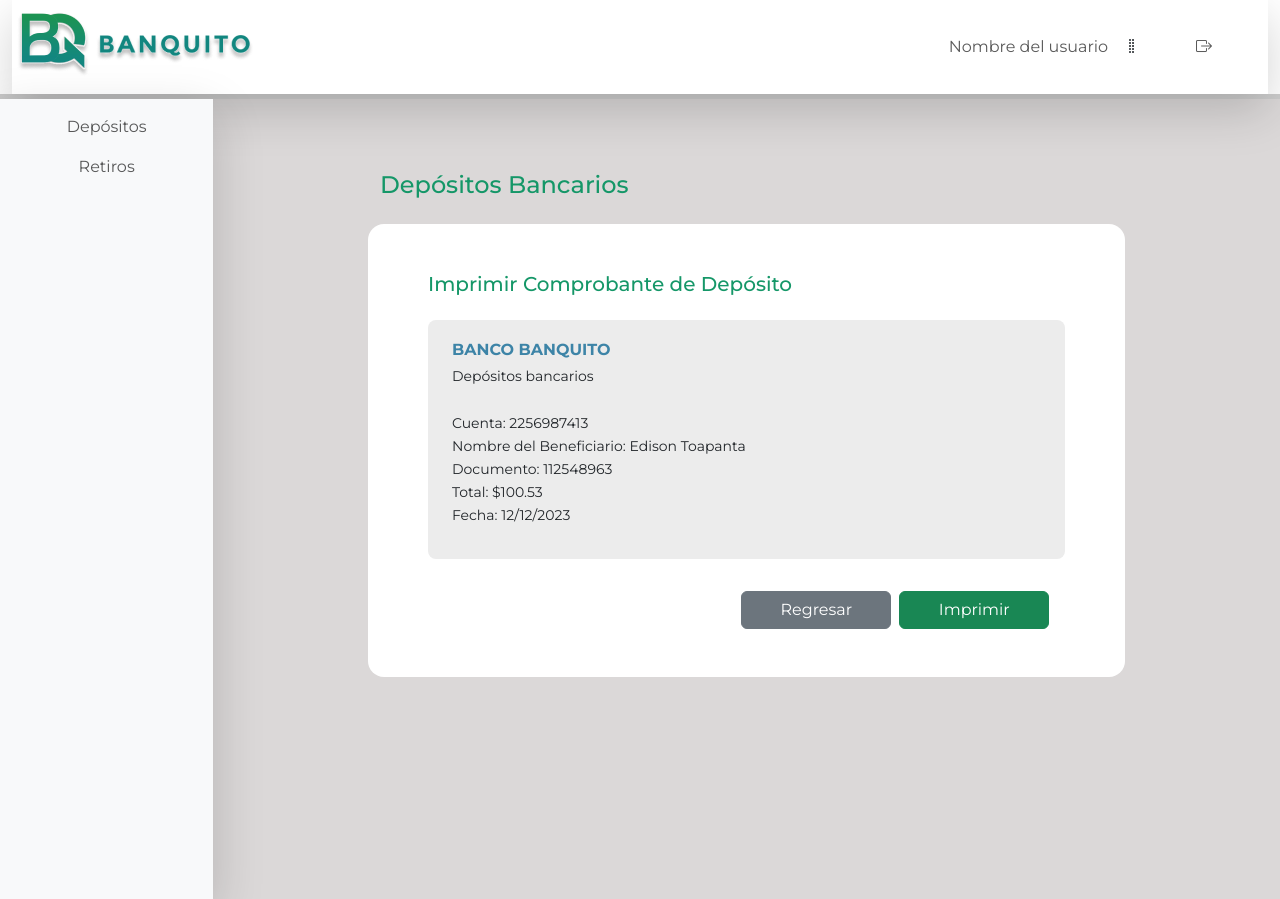
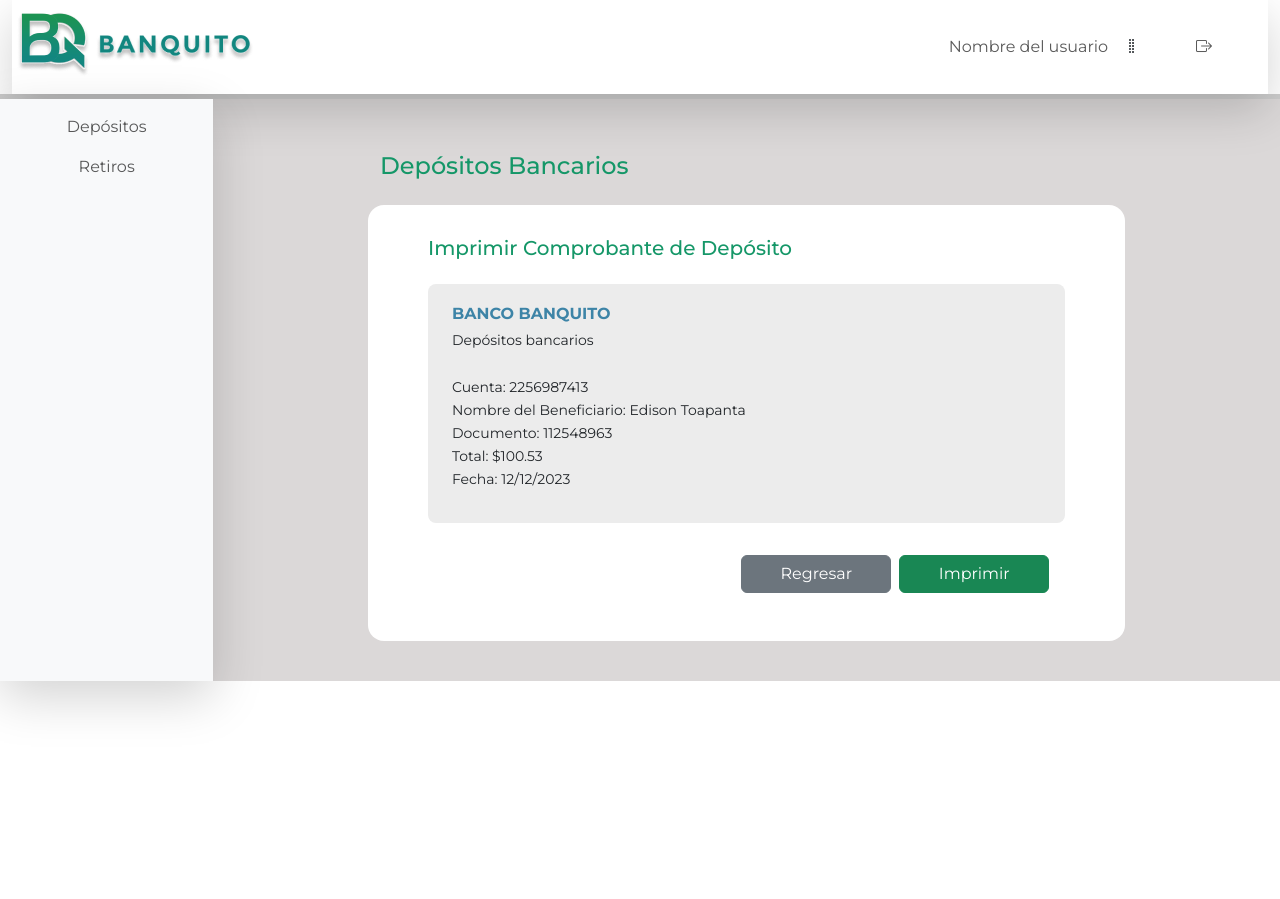
Before and after one commit to BryanPazminoG/ventanilla, an Angular app: page /depositos-comprobante in a window 1280 px wide. After the commit the page ends 800 px from the top, so only its background shows below. Built offline with nearby package versions, Linux system fonts and the light colour scheme.

Commit message:
agregar scroll en depositos y retiros y componentes deposito

```diff
--- a/src/app/Paginas/ventanilla/comprobante-dep/comprobante-dep.component.css
+++ b/src/app/Paginas/ventanilla/comprobante-dep/comprobante-dep.component.css
@@ -1,5 +1,6 @@
 h4, h5{
     color: #159768;
+    margin-top: -2.5%;
 }
 .title{
     margin-left: auto;
--- a/src/app/Paginas/ventanilla/comprobante-dep/comprobante-dep.component.html
+++ b/src/app/Paginas/ventanilla/comprobante-dep/comprobante-dep.component.html
@@ -7,7 +7,7 @@
   </div>
   <div class="row m-0">
     <!-- Sidebar -->
-    <div class="col-2 p-0 d-flex flex-column vh-100">
+    <div class="col-2 p-0 d-flex flex-column vh-95">
       <app-sidebarv class="flex-grow-1"></app-sidebarv>
     </div>
     <!-- Main Content -->
--- a/src/app/Paginas/ventanilla/validacion-dep/validacion-dep.component.css
+++ b/src/app/Paginas/ventanilla/validacion-dep/validacion-dep.component.css
@@ -1,5 +1,6 @@
 h4, h5{
     color: #159768;
+    margin-top: -2.5%;
 }
 .title{
     margin-left: auto;
--- a/src/app/Paginas/ventanilla/validacion-dep/validacion-dep.component.html
+++ b/src/app/Paginas/ventanilla/validacion-dep/validacion-dep.component.html
@@ -7,7 +7,7 @@
   </div>
   <div class="row m-0">
     <!-- Sidebar -->
-    <div class="col-2 p-0 d-flex flex-column vh-100">
+    <div class="col-2 p-0 d-flex flex-column vh-90">
       <app-sidebarv class="flex-grow-1"></app-sidebarv>
     </div>
     <!-- Main Content -->
```
